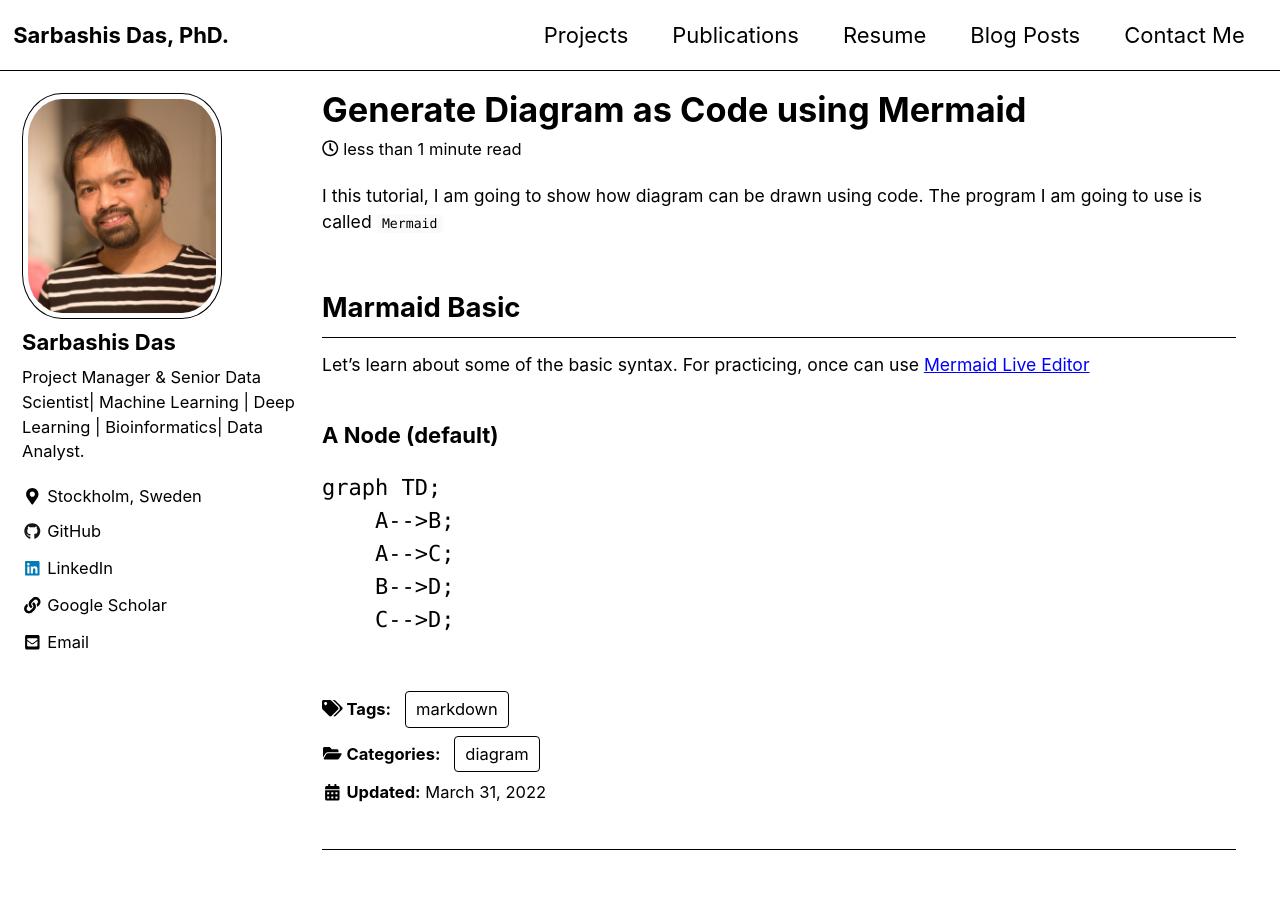
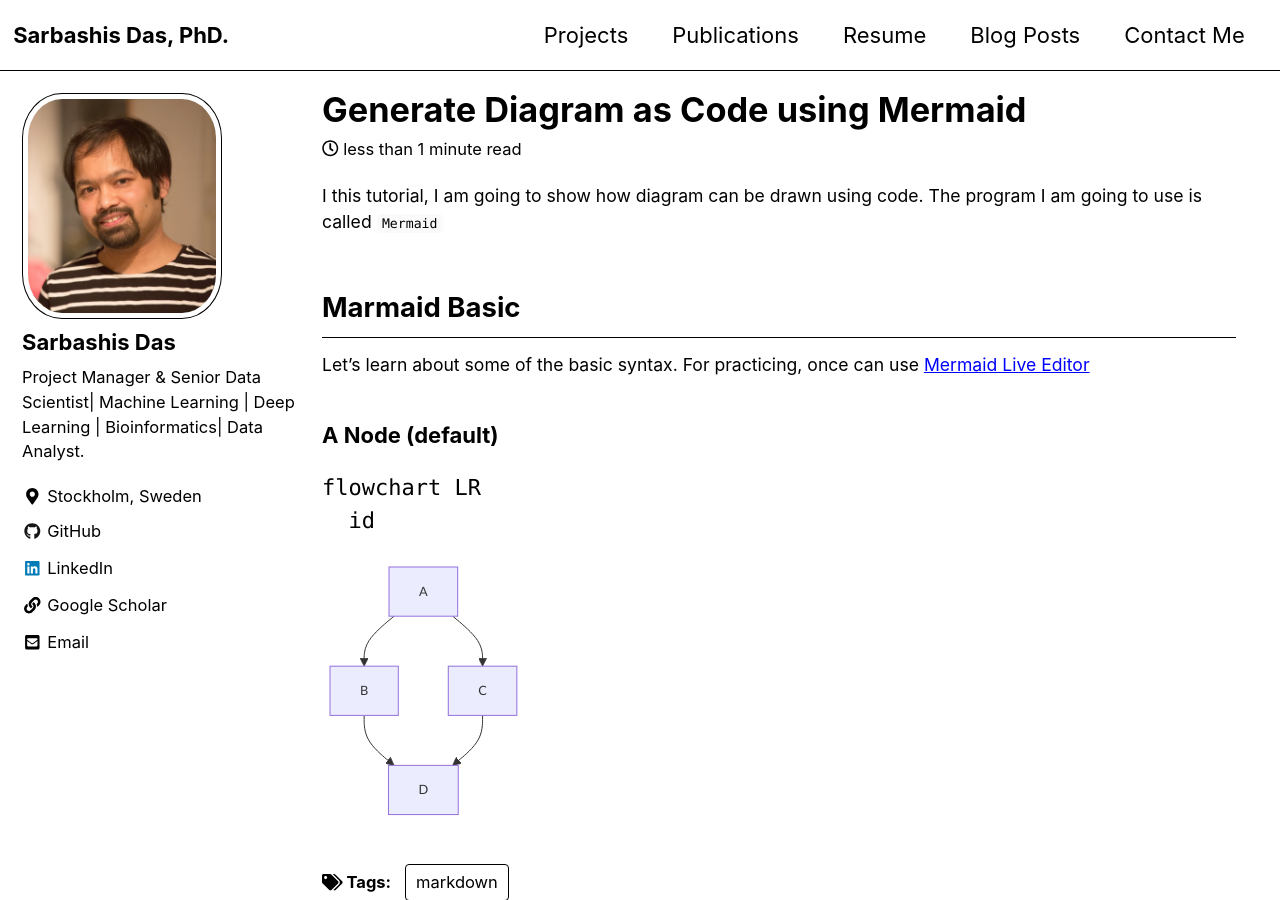
Before and after one commit to sarbashis/sarbashis.github.io, a Jekyll site: the page built from _posts/2022-03-31-Mermaid-diagram.md, in a window 1280 px wide and 900 px high. Built offline with Jekyll 4.4.1, drawn with Linux system fonts in a browser that asks for light colours; nearby versions of some CDN libraries; comment, search, counter and statistics services are not loaded.

Commit message:
added mermaind js

````diff
--- a/_posts/2022-03-31-Mermaid-diagram.md
+++ b/_posts/2022-03-31-Mermaid-diagram.md
@@ -15,9 +15,14 @@
 ### A Node (default)
 
 ```mermaid
+flowchart LR
+  id
+```
+<script src="https://unpkg.com/mermaid@8.0.0/dist/mermaid.min.js"></script>
+<div class="mermaid">
 graph TD;
     A-->B;
     A-->C;
     B-->D;
     C-->D;
-```
+</div>
````
